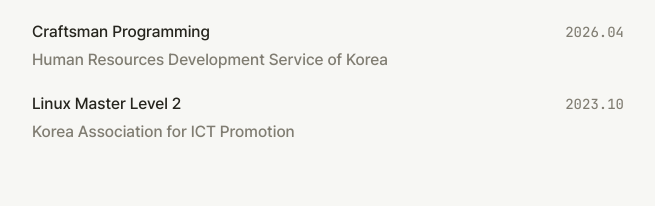
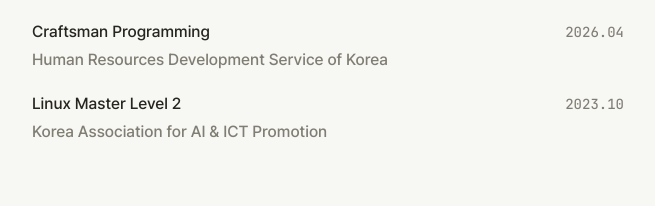
Before and after one commit to SID12g/sid12g.dev, a Next.js app: page /en in a window 1280 px wide. Shown: the part 1680-1886 px from the top of the page, without its empty margins (312-967 px from the left). Built offline with nearby package versions, Linux system fonts and the light colour scheme; no server answers.

Commit message:
fix(data): 리눅스마스터 발급기관 영문 명칭 수정
- 한국정보통신진흥협회 영문 표기를 Korea Association for AI & ICT Promotion으로 수정

```diff
--- a/src/data/certifications.ts
+++ b/src/data/certifications.ts
@@ -21,7 +21,7 @@ export const certifications: CertificationItem[] = [
     name: { ko: "리눅스마스터 2급", en: "Linux Master Level 2" },
     issuer: {
       ko: "한국정보통신진흥협회",
-      en: "Korea Association for ICT Promotion",
+      en: "Korea Association for AI & ICT Promotion",
     },
     href: "https://www.kait.or.kr",
     date: "2023.10",
```
